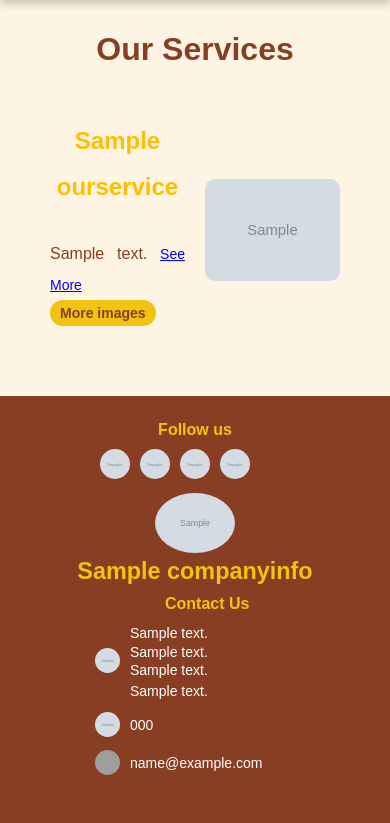
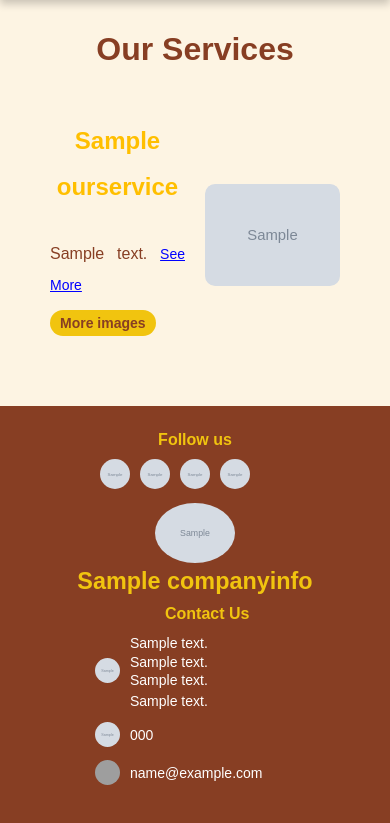
Before and after one commit to RUBANKUMAR513/PhotographyProject, a Django app: page /ourServices/ in a window 390 px wide. Shown: the part 69-892 px from the top of the page. Before the commit the page ends 844 px from the top, so only its background shows below. Run offline with Django 5.2, Linux system fonts and the light colour scheme; tables that the repository leaves empty hold one stand-in row (values such as "Sample post"); grey boxes marked "Sample" are stand-in pictures; parts of the project's set-up code (start-up, migrations or seed data) failed here and were passed over; some libraries are stand-ins or nearby versions; some web fonts are replaced; grey boxes are pictures that could not be loaded.

Commit message:
all are okay

```diff
--- a/website/static/css/home.css
+++ b/website/static/css/home.css
@@ -691,7 +691,7 @@ header {
 
 .view-more-pics {
 
-    align-self: flex-start; /* Align the button to the start of the flex container */
+
     padding: 5px 10px;
     font-size: 14px;
     background-color: #007bff;
@@ -699,7 +699,7 @@ header {
     border: none;
     border-radius: 5px;
     cursor: pointer;
-    margin-top: 30px;
+    margin-top: 50px;
 }
 
 .toggle-btn {
@@ -721,7 +721,7 @@ header {
     }
 
     .view-more-pics {
-        margin-top: 10px; /* Add spacing for stacked layout */
+        margin-top: 30px; /* Add spacing for stacked layout */
     }
 }
 
--- a/website/templates/Services.html
+++ b/website/templates/Services.html
@@ -217,7 +217,7 @@
                                     <span class="toggle-btn see-less" style="color: blue; text-decoration: underline; cursor: pointer; display: none;">See Less</span>
                                 </span>
                             </p>
-                            <button class="view-more-pics" data-service-id="{{ service.pk }}" onclick="openModalGallery(this)" style="margin-top: auto; align-self: flex-start; padding: 5px 10px; font-size: 14px;">
+                            <button class="view-more-pics" data-service-id="{{ service.pk }}" onclick="openModalGallery(this)" style="align-self: flex-start; padding: 5px 10px; font-size: 14px;">
                                 More images
                             </button>
                         </div>
```
